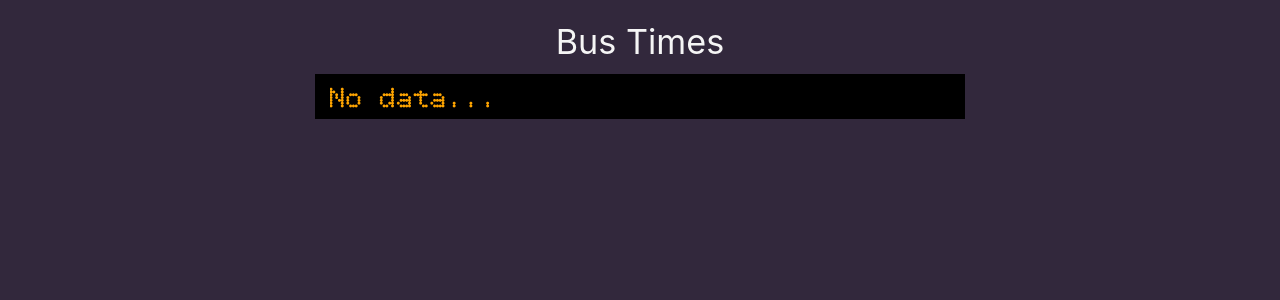
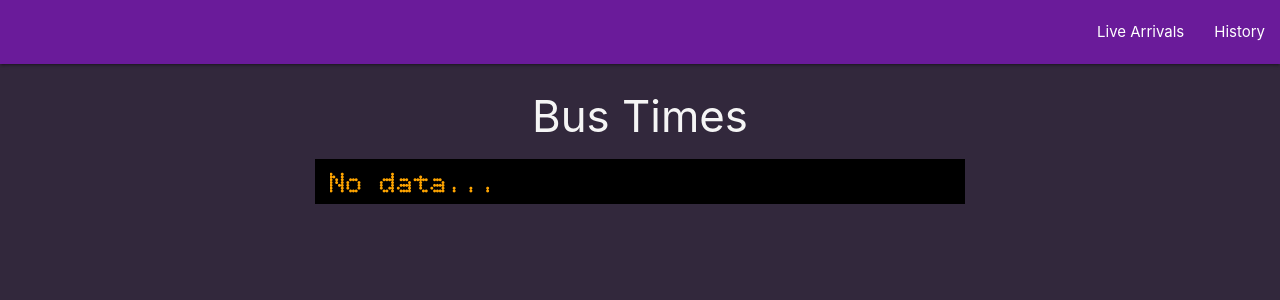
Before and after one commit to thomasmarr/bustimes, a Flask app: page / in a window 1280 px wide. Shown: the top 300 px of the page. Run offline with Flask 2, Linux system fonts and the light colour scheme; data that the repository does not hold is empty; some web fonts are replaced.

Commit message:
add navbar

```diff
--- /dev/null
+++ b/flaskapp/static/js/index.js
@@ -0,0 +1,5 @@
+
+document.addEventListener('DOMContentLoaded', function() {
+    var elems = document.querySelectorAll('.sidenav');
+    var instances = M.Sidenav.init(elems);
+  });
--- a/flaskapp/templates/boilerplate.html
+++ b/flaskapp/templates/boilerplate.html
@@ -13,7 +13,8 @@
     <link rel="stylesheet" href="{{  url_for('static', filename='css/styles.css') }}" type="text/css" charset="utf-8" />
 </head>
 <body>
-    {% block content %} {% endblock %}
+    {% include 'navbar.html' %} {% block content %} {% endblock %}
     <script type="text/javascript" src="{{  url_for('static', filename='js/materialize.min.js') }}"></script>
+    <script src="{{  url_for('static', filename='js/index.js') }}"></script>
   </body>
 </html>
--- a/flaskapp/templates/main/history.html
+++ b/flaskapp/templates/main/history.html
@@ -1,8 +1,8 @@
 {% extends 'boilerplate.html' %} {% block content %}
 <div class="header">
-    <h4>
+    <h3>
         Bus Times Request History
-    </h2>
+    </h3>
 </div>
 {% if requests|length > 0 %}
 {% for request in requests %}
--- a/flaskapp/templates/main/home.html
+++ b/flaskapp/templates/main/home.html
@@ -1,10 +1,10 @@
 {% extends 'boilerplate.html' %} {% block content %}
-<div class="header"><h4>
+<div class="header"><h3>
 Bus Times
 {% if response|length > 0 %}
 for {{response[0]['stationName']}}
 {% endif %}
-</h2></div>
+</h3></div>
 <div class="data-wrapper">
     {% if response|length > 0 %}
     {% for item in response %}
--- /dev/null
+++ b/flaskapp/templates/navbar.html
@@ -0,0 +1,13 @@
+<nav>
+<div class="nav-wrapper purple darken-3">
+    <a href="#" data-target="mobile-demo" class="sidenav-trigger"><i class="material-icons">menu</i></a>
+    <ul id="nav-mobile" class="right hide-on-med-and-down">
+    <li><a href="{{ url_for('main.index')}}">Live Arrivals</a></li>
+    <li><a href="{{ url_for('main.history')}}">History</a></li>
+</ul>
+</div>
+</nav>
+<ul class="sidenav" id="mobile-demo">
+    <li><a href="{{ url_for('main.index')}}">Live Arrivals</a></li>
+    <li><a href="{{ url_for('main.history')}}">History</a></li>
+</ul>
```
